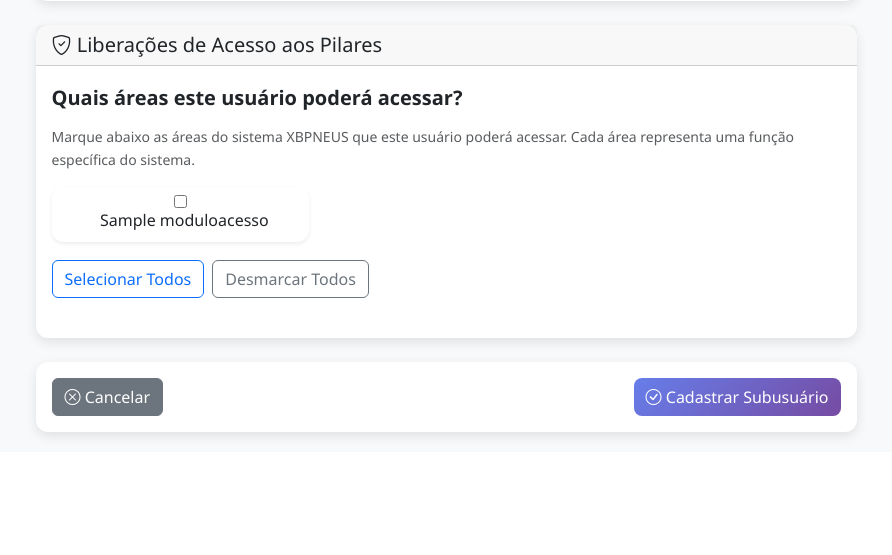
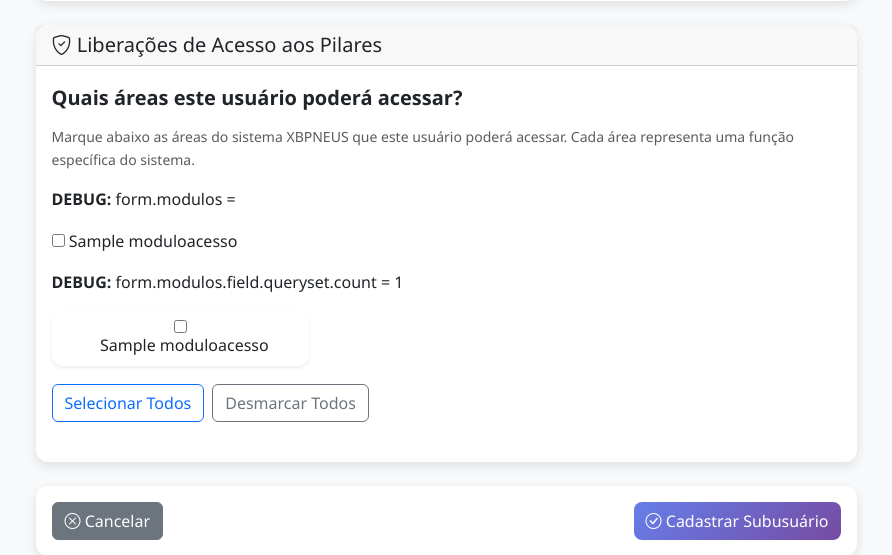
Before and after one commit to xbpneus-gestao-de-frota/FER, a Django app: page /painel/configuracoes/subusuarios/novo/ in a window 1280 px wide. Shown: the part 959-1514 px from the top of the page, without its empty margins (319-1211 px from the left). Before the commit the page ends 1399 px from the top, so only its background shows below. Run offline with Django 4.2, Linux system fonts and the light colour scheme; a user stored in the database is signed in; tables that the repository leaves empty hold one stand-in row (values such as "Sample post"); parts of the project's set-up code (start-up, migrations or seed data) failed here and were passed over.

Commit message:
Adiciona debug no template para verificar form.modulos

```diff
--- a/xbpneus/apps/subusuarios/templates/subusuarios/subusuarios_form_novo.html
+++ b/xbpneus/apps/subusuarios/templates/subusuarios/subusuarios_form_novo.html
@@ -200,6 +200,11 @@
                         <div class="form-text mb-3">
                             Marque abaixo as áreas do sistema XBPNEUS que este usuário poderá acessar. Cada área representa uma função específica do sistema.
                         </div>
+
+                        <!-- DEBUG: Verificar se form.modulos existe -->
+                        <p><strong>DEBUG:</strong> form.modulos = {{ form.modulos }}</p>
+                        <p><strong>DEBUG:</strong> form.modulos.field.queryset.count = {{ form.modulos.field.queryset.count }}</p>
+
                         <div class="row g-2">
                             {% for checkbox in form.modulos %}
                                 <div class="col-md-4">
@@ -208,8 +213,11 @@
                                         <span class="ms-2">{{ checkbox.choice_label }}</span>
                                     </div>
                                 </div>
+                            {% empty %}
+                                <p class="text-danger">Nenhum módulo encontrado!</p>
                             {% endfor %}
                         </div>
+
                         {% if form.modulos.errors %}
                             <div class="text-danger mt-2 fw-bold">
                                 Selecione pelo menos uma área para liberar o acesso.
```
